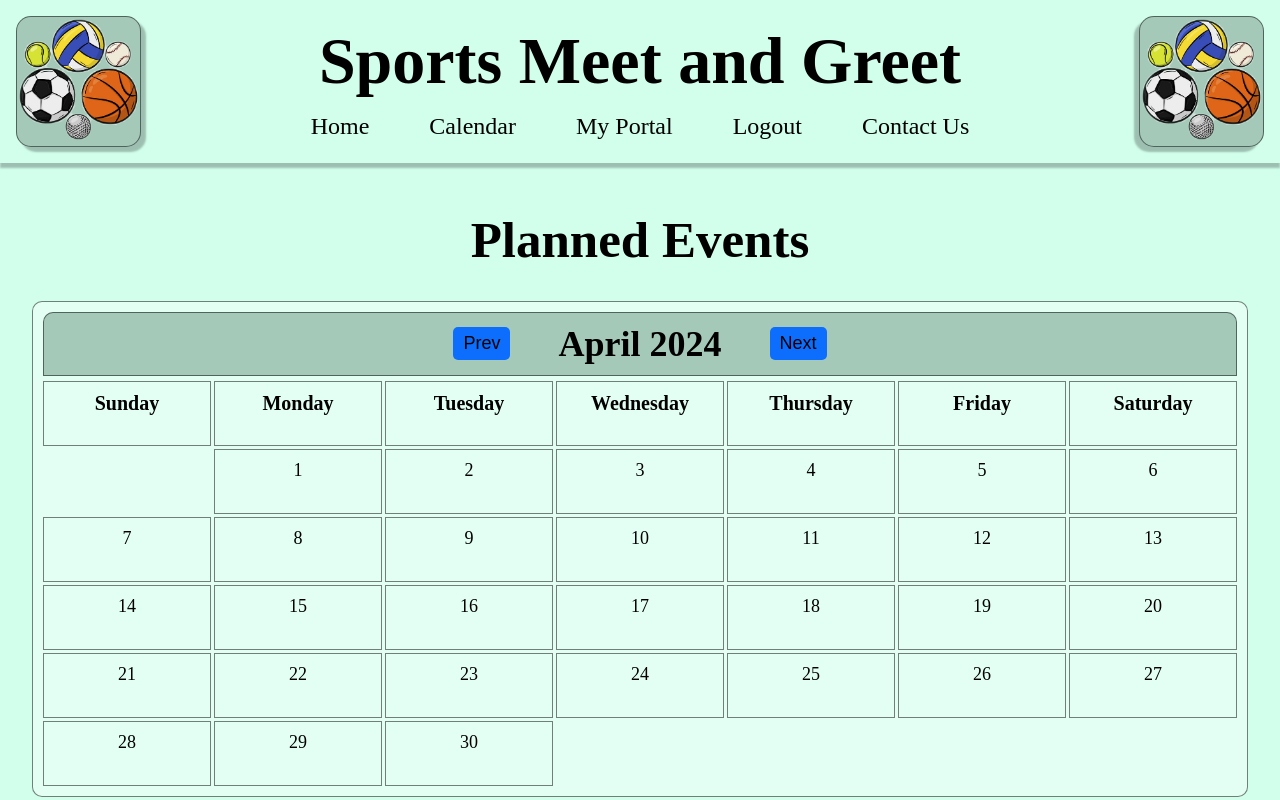
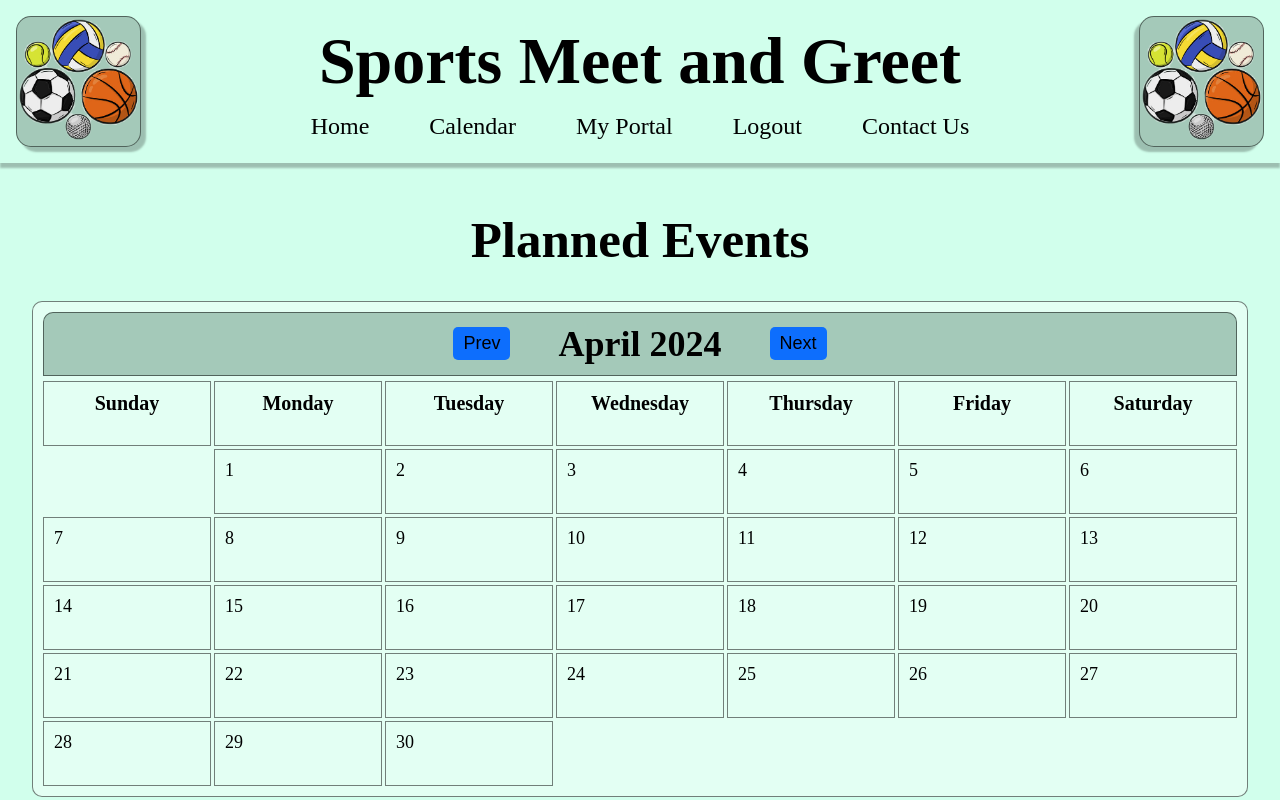
Before and after one commit to jk377y/sports_meetup, a React (Vite) app: page /calendar in a window 1280 px wide. Built offline with nearby package versions, Linux system fonts and the light colour scheme.

Commit message:
small QoL changes

```diff
--- a/src/pages/calendar/Calendar.css
+++ b/src/pages/calendar/Calendar.css
@@ -66,13 +66,13 @@
 .calendar-day {
 	border: var(--border-primary);
 	padding: 10px;
-	text-align: center;
     height: 65px;
 }
 
 .days {
     font-weight: bold;
     font-size: var(--fs-h5);
+    text-align: center;
 }
 
 .dates {
```
